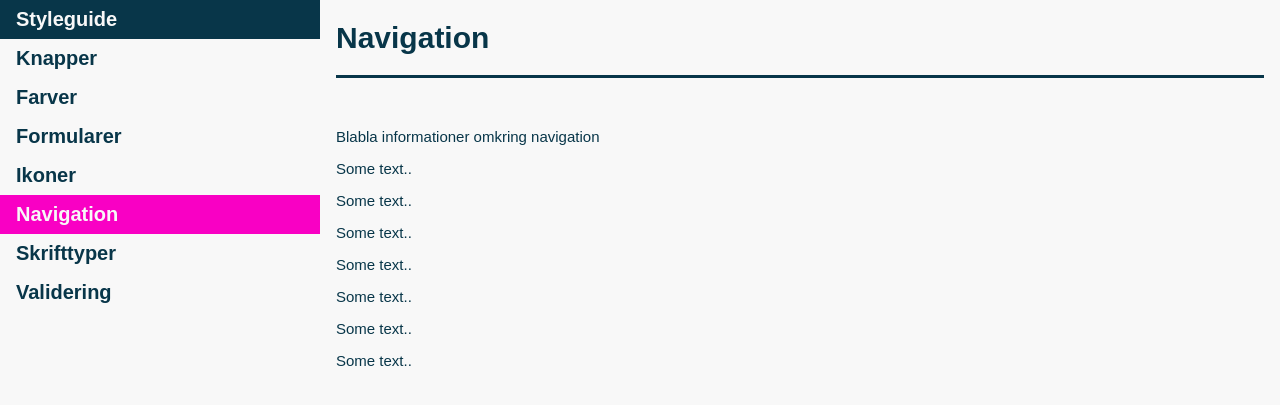
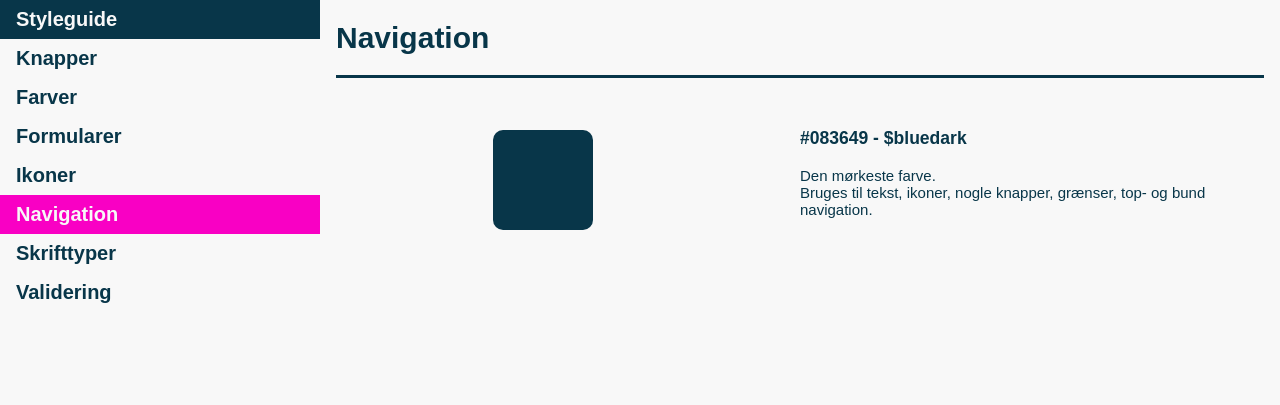
Before and after one commit to Artaey/JumpingFun, a PHP site: page /styleguide/navigation.html in a window 1280 px wide. Shown: the top 405 px of the page. Run offline with PHP 8.4, Linux system fonts and the light colour scheme.

Commit message:
Ny flexstruktur til navigation.html

```diff
--- a/css/styleguide.css
+++ b/css/styleguide.css
@@ -190,6 +190,16 @@ a {
   width: 100%;
 }
 
+.error input[type=text] {
+  border-color: red;
+}
+.error input[type=password] {
+  border-color: red;
+}
+.error .inputicon i {
+  color: red;
+}
+
 body {
   margin: 0;
   color: #083649;
@@ -256,6 +266,19 @@ li a:hover:not(.active) {
 }
 
 /* flexbox for indhold slut*/
+/* flexbox for navigation.html start*/
+.column.nav {
+  float: left;
+  width: 50%;
+  padding-right: 50px;
+}
+
+.column.right.nav {
+  justify-content: center;
+  width: 50%;
+}
+
+/* flexbox for navigation.html slut*/
 /*colors.html - styling af divboks for farver start*/
 .farveboks {
   background: #083649;
--- a/css/styleguide.scss
+++ b/css/styleguide.scss
@@ -66,6 +66,19 @@ body {
   }
   /* flexbox for indhold slut*/
 
+
+/* flexbox for navigation.html start*/
+.column.nav {
+  float: left;
+  width: 50%;
+  padding-right: 50px;
+}
+
+.column.right.nav {
+  justify-content: center;
+  width: 50%;
+}
+/* flexbox for navigation.html slut*/
 
   /*colors.html - styling af divboks for farver start*/
 @mixin farvebox {
--- a/styleguide/navigation.html
+++ b/styleguide/navigation.html
@@ -20,19 +20,21 @@
         <li><a href="validation.html">Validering</a></li>
     </ul>
 
-        <div id="struktur">
-        <h1>Navigation</h1>
-        <div class="typediv"></div>
+<div id="struktur">
+<h1>Navigation</h1>
+<div class="typediv"></div>
 
-        <p>Blabla informationer omkring navigation </p>
-        <p>Some text..</p>
-        <p>Some text..</p>
-        <p>Some text..</p>
-        <p>Some text..</p>
-        <p>Some text..</p>
-        <p>Some text..</p>
-        <p>Some text..</p>
+    <div class="row">
+        <div class="column nav">
+            <div class="farveboks"></div>
         </div>
+        <div class="column right nav">
+            <h3 class="farveover">#083649 - $bluedark</h3>
+            <p>Den mørkeste farve. <br>
+            Bruges til tekst, ikoner, nogle knapper, grænser, top- og bund navigation.</p>
+            </div>
+    </div>
+    </div>
 
 </body>
 </html>
```
Also changed, not shown: 1 other file.
